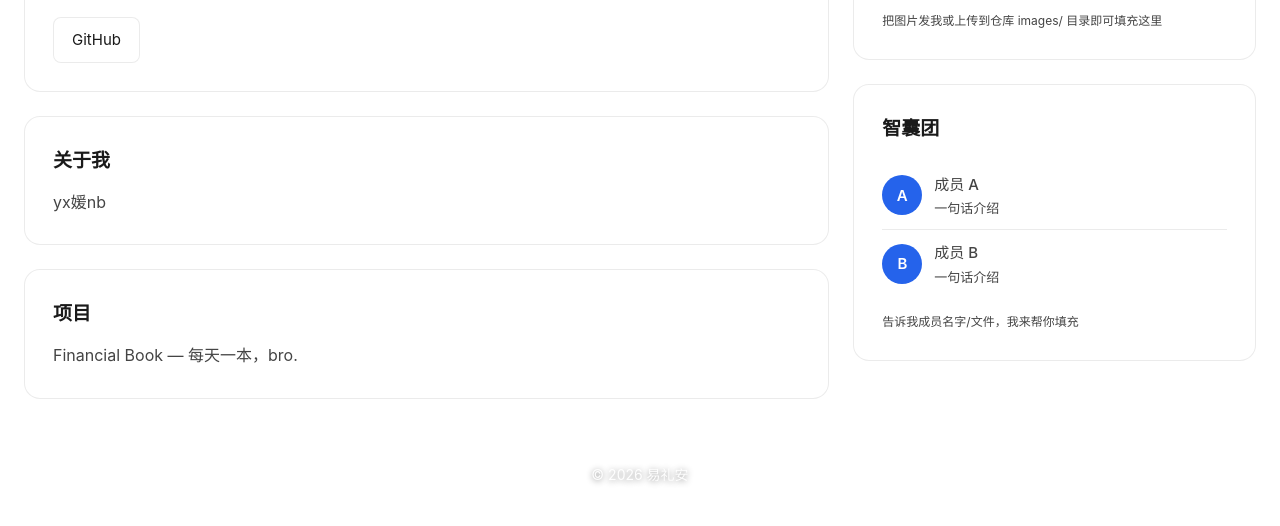
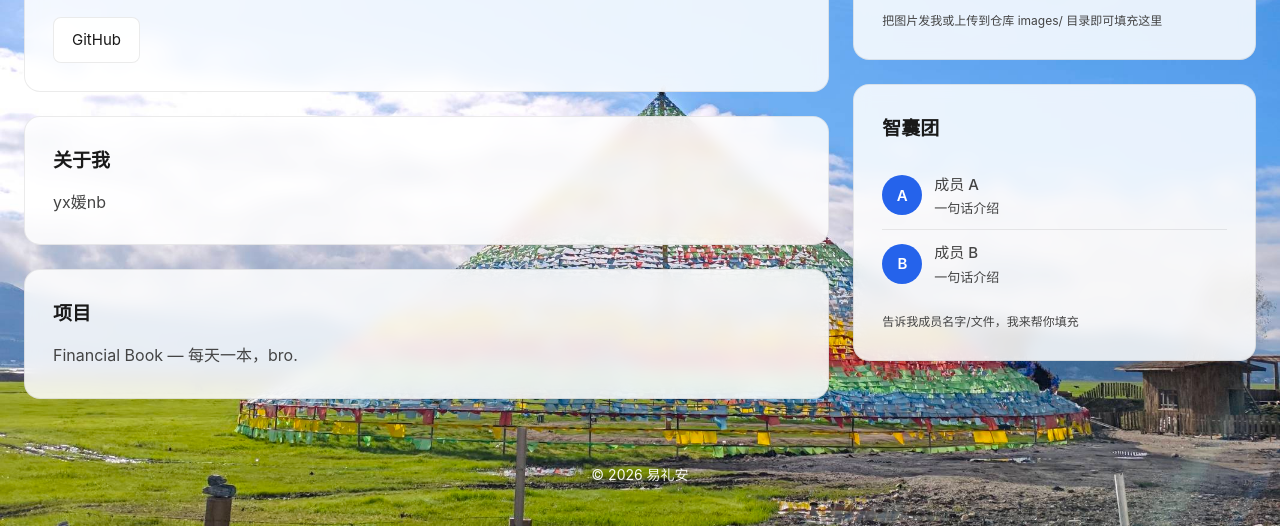
Before and after one commit to Yi-lian-yxy/Yi-lian-yxy.github.io, a plain HTML site: page index.html in a window 1280 px wide. Shown: the part 276-802 px from the top of the page. Drawn offline with Linux system fonts and the light colour scheme.

Commit message:
Add files via upload

```diff
--- a/index.html
+++ b/index.html
@@ -20,7 +20,7 @@
       color: var(--text);
       line-height: 1.7;
       min-height: 100vh;
-      background-image: url("images/bg.jpg");
+      background-image: url("bg.jpg");
       background-size: cover;
       background-position: center;
       background-repeat: no-repeat;
@@ -142,8 +142,8 @@
     <div class="col col-right">
       <div class="card">
         <h2>photo</h2>
-        <!-- 加图方法：把图片上传到仓库 images/ 目录后，在这里插入
-             <img class="photo-item" src="images/你的图片名.jpg" alt=""> -->
+        <!-- 加图方法：把图片直接上传到仓库根目录，然后在这里插入
+             <img class="photo-item" src="你的图片名.jpg" alt=""> -->
         <div class="placeholder">图片待添加</div>
         <div class="placeholder">图片待添加</div>
         <p class="hint">把图片发我或上传到仓库 images/ 目录即可填充这里</p>
```
